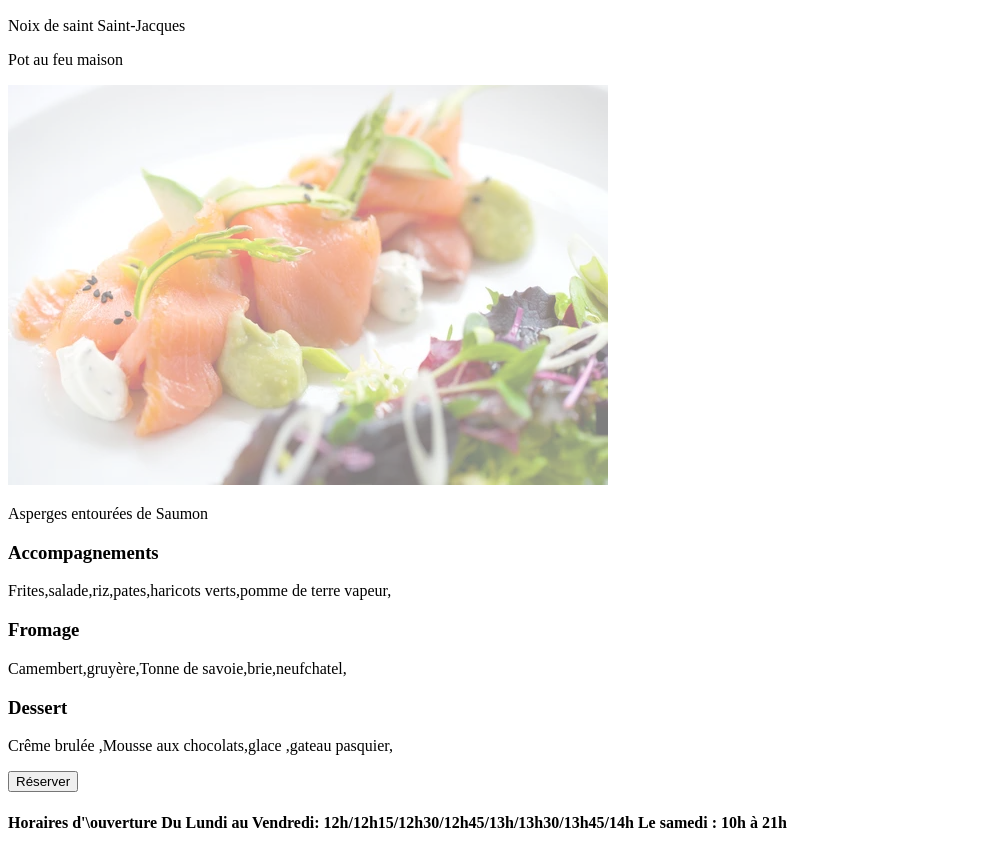
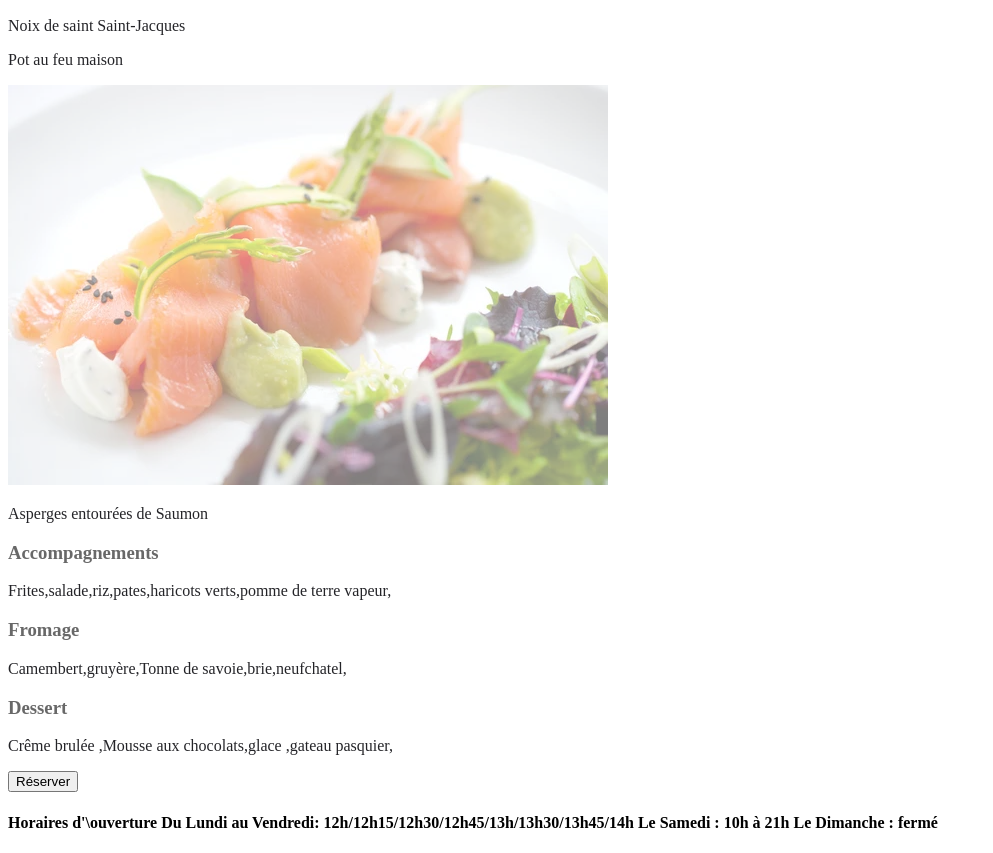
Before and after one commit to Llily766/ecf, a plain HTML site: page Menu.html in a window 1280 px wide. Shown: the part 640-1493 px from the top of the page, without its empty margins (0-993 px from the left). Drawn offline with Linux system fonts and the light colour scheme.

Commit message:
commit 61

```diff
--- a/Menu.html
+++ b/Menu.html
@@ -56,7 +56,7 @@
 <h4>Horaires d'\ouverture
     Du Lundi au Vendredi:
      12h/12h15/12h30/12h45/13h/13h30/13h45/14h
-    Le samedi : 10h à 21h </h4>
-
+    Le Samedi : 10h à 21h
+    Le Dimanche : fermé</h4>
 </body>
 </html>
--- a/style.css
+++ b/style.css
@@ -11,6 +11,7 @@ input {
 }
 img{
     opacity: 0.5;
+    position:relative
 }
 
 .container {
@@ -21,14 +22,17 @@ img{
 
 }
 h2{
-    background-color: rgb(246, 255, 127);
+
     color: rgb(255, 0, 0);
-
+}
 p{
-    color :rgba(230, 87, 26, 0.842)
+    color : rgba(14, 14, 19, 0.908)
 
 }
 h3{
 align-items: center;
-color:black
+color:rgba(24, 25, 24, 0.654)
 }
+MENU{
+    align-items: center;
+}
```
Also changed, not shown: 1 other file.
